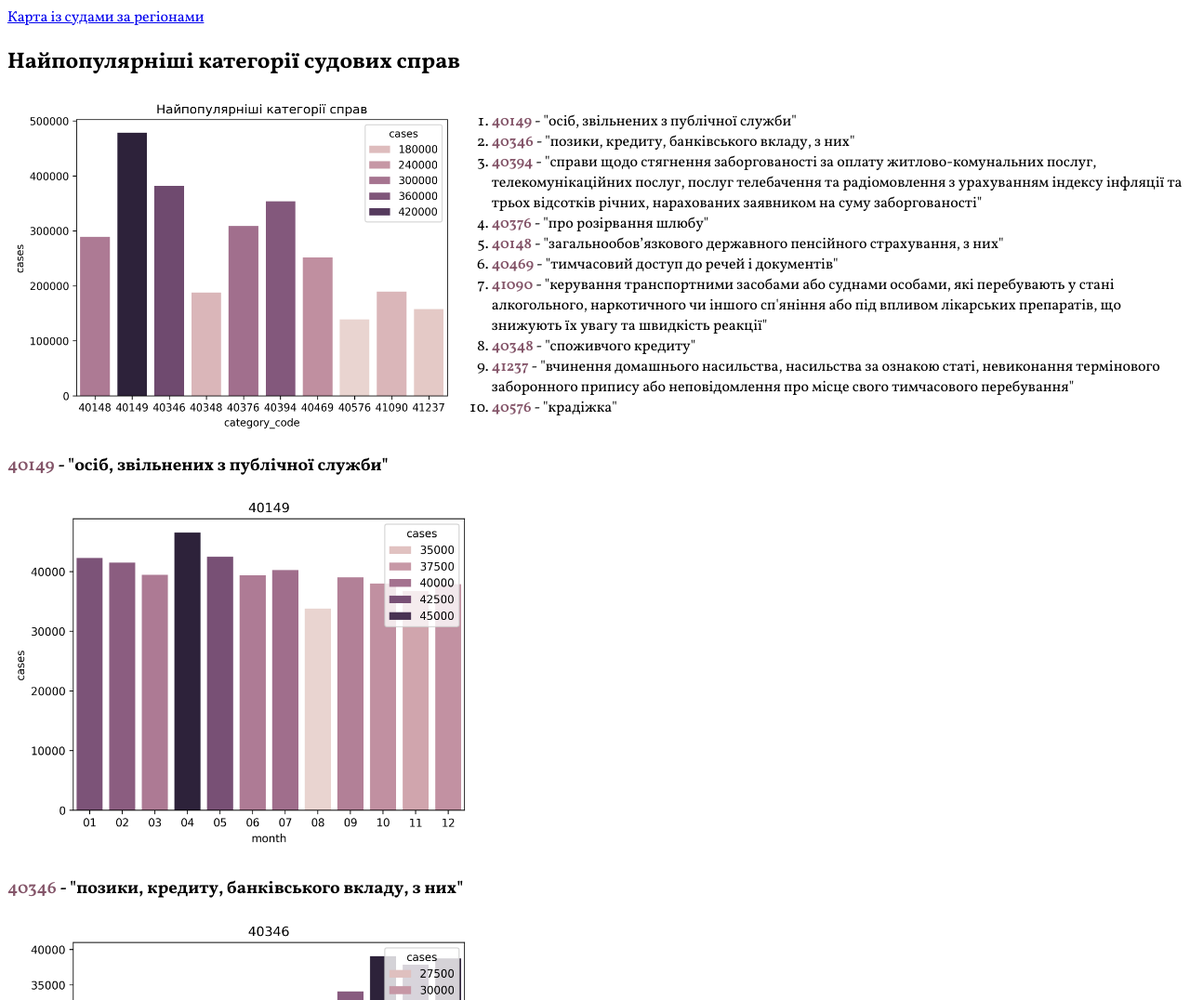
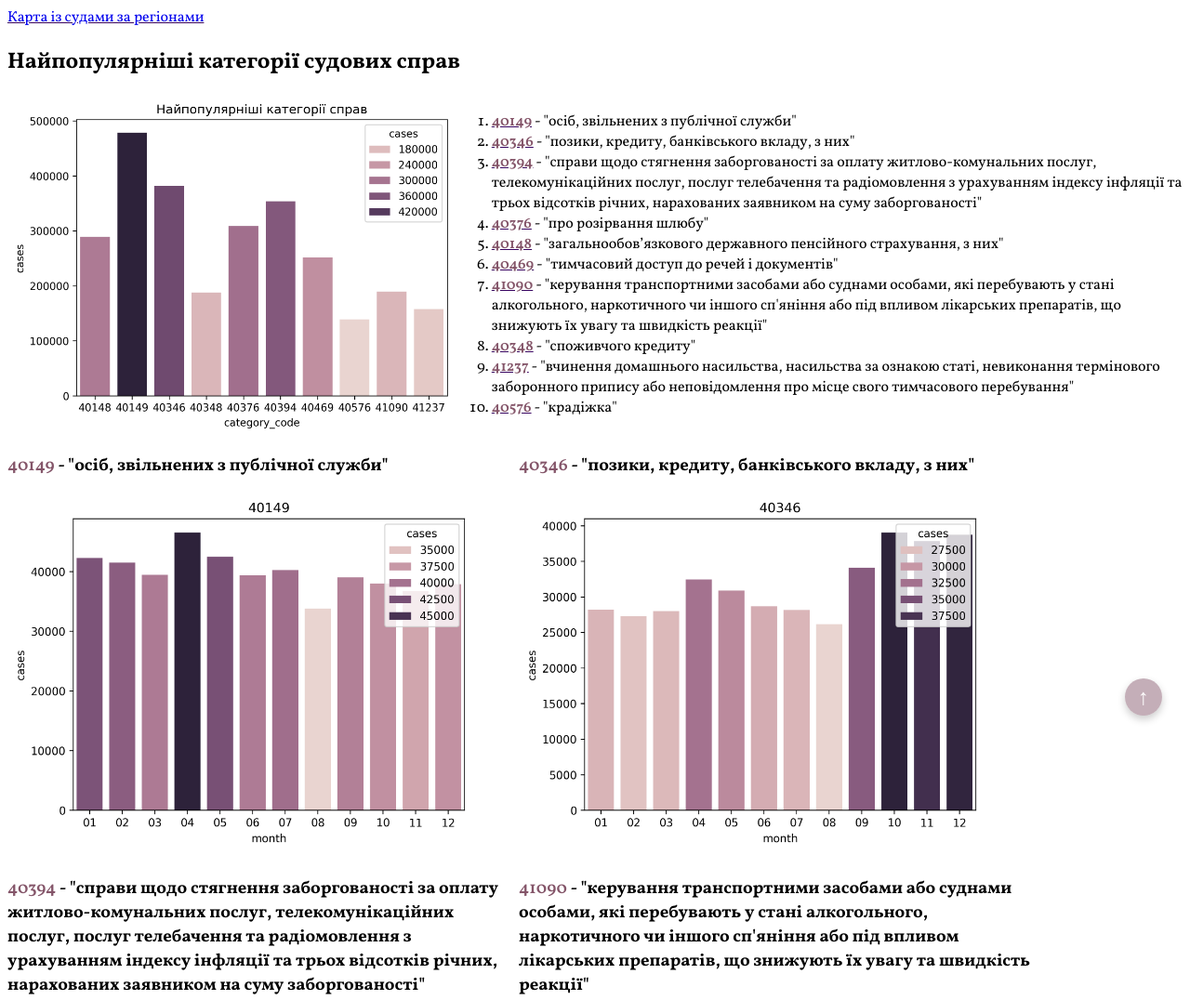
Before and after one commit to pavlovasofia65/CourtCasesAnalytics, a plain HTML site: page index.html in a window 1280 px wide. Shown: the top 1076 px of the page at 93% size. Drawn offline with Linux system fonts and the light colour scheme.

Commit message:
additional styles

```diff
--- a/index.html
+++ b/index.html
@@ -10,74 +10,80 @@
 <link href="https://fonts.googleapis.com/css2?family=Vollkorn:ital,wght@0,400..900;1,400..900&display=swap" rel="stylesheet">
 </head>
 <body>
-    <main>
+    <header>
         <nav>
             <a href="./map/district_courts.html">Карта із судами за регіонами</a>
         </nav>
-    </main>
-    <body>
+    </header>
+    <main>
         <h2>Найпопулярніші категорії судових справ</h2>
         <div class="ctg">
             <img src="./most_pop_ctgs/categories.png" alt="popular_cases" width="500" height="365">
             <ol>
-                <li><span class="bold">40149</span> - "осіб, звільнених з публічної служби"</li>
-                <li><span class="bold">40346</span> - "позики, кредиту, банківського вкладу, з них"</li>
-                <li><span class="bold">40394</span> - "справи щодо стягнення заборгованості за оплату житлово-комунальних послуг, телекомунікаційних послуг, послуг телебачення та радіомовлення з урахуванням індексу інфляції та трьох відсотків річних, нарахованих заявником на суму заборгованості"</li>
-                <li><span class="bold">40376</span> - "про розірвання шлюбу"</li>
-                <li><span class="bold">40148</span> - "загальнообов’язкового державного пенсійного страхування, з них"</li>
-                <li><span class="bold">40469</span> - "тимчасовий доступ до речей і документів"</li>
-                <li><span class="bold">41090</span> - "керування транспортними засобами або суднами особами, які перебувають у стані алкогольного, наркотичного чи іншого сп'яніння або під впливом лікарських препаратів, що знижують їх увагу та швидкість реакції"</li>
-                <li><span class="bold">40348</span> - "споживчого кредиту"</li>
-                <li><span class="bold">41237</span> - "вчинення домашнього насильства, насильства за ознакою статі, невиконання термінового заборонного припису або неповідомлення про місце свого тимчасового перебування"</li>
-                <li><span class="bold">40576</span> - "крадіжка"</li>
+                <li><a href="#40149"><span class="bold">40149</span></a> - "осіб, звільнених з публічної служби"</li>
+                <li><a href="#40346"><span class="bold">40346</span></a> - "позики, кредиту, банківського вкладу, з них"</li>
+                <li><a href="#40394"><span class="bold">40394</span></a> - "справи щодо стягнення заборгованості за оплату житлово-комунальних послуг, телекомунікаційних послуг, послуг телебачення та радіомовлення з урахуванням індексу інфляції та трьох відсотків річних, нарахованих заявником на суму заборгованості"</li>
+                <li><a href="#40376"><span class="bold">40376</span></a> - "про розірвання шлюбу"</li>
+                <li><a href="#40148"><span class="bold">40148</span></a> - "загальнообов’язкового державного пенсійного страхування, з них"</li>
+                <li><a href="#40469"><span class="bold">40469</span></a> - "тимчасовий доступ до речей і документів"</li>
+                <li><a href="#41090"><span class="bold">41090</span></a> - "керування транспортними засобами або суднами особами, які перебувають у стані алкогольного, наркотичного чи іншого сп'яніння або під впливом лікарських препаратів, що знижують їх увагу та швидкість реакції"</li>
+                <li><a href="#40348"><span class="bold">40348</span></a> - "споживчого кредиту"</li>
+                <li><a href="#41237"><span class="bold">41237</span></a> - "вчинення домашнього насильства, насильства за ознакою статі, невиконання термінового заборонного припису або неповідомлення про місце свого тимчасового перебування"</li>
+                <li><a href="#40576"><span class="bold">40576</span></a> - "крадіжка"</li>
             </ol>
         </div>
-        <div>
-            <div>
+        <div class="categories">
+            <div class="category" id="40149">
                 <h3><span class="bold">40149</span> - "осіб, звільнених з публічної служби"</h3>
                 <img src="./most_pop_ctgs/ctg_diagrams/00-40149.png" width="500" alt="40149">
             </div>
-            <div>
+            <div class="category" id="40346">
                 <h3><span class="bold">40346</span> - "позики, кредиту, банківського вкладу, з них"</h3>
                 <img src="./most_pop_ctgs/ctg_diagrams/01-40346.png" width="500" alt="40346">
             </div>
-            <div>
+            <div class="category" id="40394">
                 <h3><span class="bold">40394</span> - "справи щодо стягнення заборгованості за оплату житлово-комунальних послуг, телекомунікаційних послуг, послуг телебачення та радіомовлення з урахуванням індексу інфляції та трьох відсотків річних, нарахованих заявником на суму заборгованості"</h3>
                 <img src="./most_pop_ctgs/ctg_diagrams/02-40394.png" width="500" alt="40394">
             </div>
-            <div>
+            <div class="category" id="41090">
+                <h3><span class="bold">41090</span> - "керування транспортними засобами або суднами особами, які перебувають у стані алкогольного, наркотичного чи іншого сп'яніння або під впливом лікарських препаратів, що знижують їх увагу та швидкість реакції"</h3>
+                <img src="./most_pop_ctgs/ctg_diagrams/06-41090.png" width="500" alt="41090">
+            </div>
+            <div class="category" id="40576">
+                <h3><span class="bold">40576</span> - "крадіжка"</h3>
+                <img src="./most_pop_ctgs/ctg_diagrams/09-40576.png" width="500" alt="40576">
+            </div>
+            <div class="category" id="40469">
+                <h3><span class="bold">40469</span> - "тимчасовий доступ до речей і документів"</h3>
+                <img src="./most_pop_ctgs/ctg_diagrams/05-40469.png" width="500" alt="40469">
+            </div>
+            <div class="category" id="40376">
                 <h3><span class="bold">40376</span> - "про розірвання шлюбу"</h3>
                 <img src="./most_pop_ctgs/ctg_diagrams/03-40376.png" width="500" alt="40376">
             </div>
-            <div>
-                <h3><span class="bold">40148</span> - "загальнообов’язкового державного пенсійного страхування, з них"</h3>
-                <img src="./most_pop_ctgs/ctg_diagrams/04-40148.png" width="500" alt="40148">
-            </div>
-            <div>
-                <h3><span class="bold">40469</span> - "тимчасовий доступ до речей і документів"</h3>
-                <img src="./most_pop_ctgs/ctg_diagrams/05-40469.png" width="500" alt="40469">
-            </div>
-            <div>
-                <h3><span class="bold">41090</span> - "керування транспортними засобами або суднами особами, які перебувають у стані алкогольного, наркотичного чи іншого сп'яніння або під впливом лікарських препаратів, що знижують їх увагу та швидкість реакції"</h3>
-                <img src="./most_pop_ctgs/ctg_diagrams/06-41090.png" width="500" alt="41090">
-            </div>
-            <div>
+            <div class="category" id="40348">
                 <h3><span class="bold">40348</span> - "споживчого кредиту"</h3>
                 <img src="./most_pop_ctgs/ctg_diagrams/07-40348.png" width="500" alt="40348">
             </div>
-            <div>
+            <div class="category" id="41237">
                 <h3><span class="bold">41237</span> - "вчинення домашнього насильства, насильства за ознакою статі, невиконання термінового заборонного припису або неповідомлення про місце свого тимчасового перебування"</h3>
                 <img src="./most_pop_ctgs/ctg_diagrams/08-41237.png" width="500" alt="41237">
             </div>
-            <div>
-                <h3><span class="bold">40576</span> - "крадіжка"</h3>
-                <img src="./most_pop_ctgs/ctg_diagrams/09-40576.png" width="500" alt="40576">
+            <div class="category" id="40148">
+                <h3><span class="bold">40148</span> - "загальнообов’язкового державного пенсійного страхування, з них"</h3>
+                <img src="./most_pop_ctgs/ctg_diagrams/04-40148.png" width="500" alt="40148">
             </div>
         </div>
         <h2>Найпродуктивніші судді (найбільше справ)</h2>
         <div class="div">
             <img src="./judges/judges.png" width="500" height="445">
         </div>
-    </body>
+        <button class="up">↑</button>
+    </main>
+    <script>
+        document.querySelector('.up').addEventListener('click', function() {
+            window.scrollTo({ top: 0, behavior: 'smooth' });
+        });
+    </script>
 </body>
 </html>
--- a/styles.css
+++ b/styles.css
@@ -1,5 +1,8 @@
 body {
     font-family: "Vollkorn", serif;
+}
+a{
+    text-decoration-color: rgb(56, 3, 97);
 }
 .ctg {
     display: flex;
@@ -9,3 +12,38 @@ body {
     font-weight: 600;
     color: #723d54df;
 }
+.bold:hover{
+    color: #613246e6;
+}
+
+.categories {
+    display: flex;
+    flex-wrap: wrap;
+    align-content: space-between
+}
+
+.category {
+    width: 550px;
+}
+.up {
+    position: fixed;
+    bottom: 30px;
+    right: 30px;
+    width: 40px;
+    height: 40px;
+    background-color: #723d546a; /* синя кнопка */
+    color: white;
+    border: none;
+    border-radius: 50%;
+    cursor: pointer;
+    font-size: 24px;
+    box-shadow: 0 4px 8px rgba(0,0,0,0.2);
+    display: flex;
+    align-items: center;
+    justify-content: center;
+    z-index: 1000;
+}
+
+.up:hover {
+    background-color: #613246e6;
+}
```
